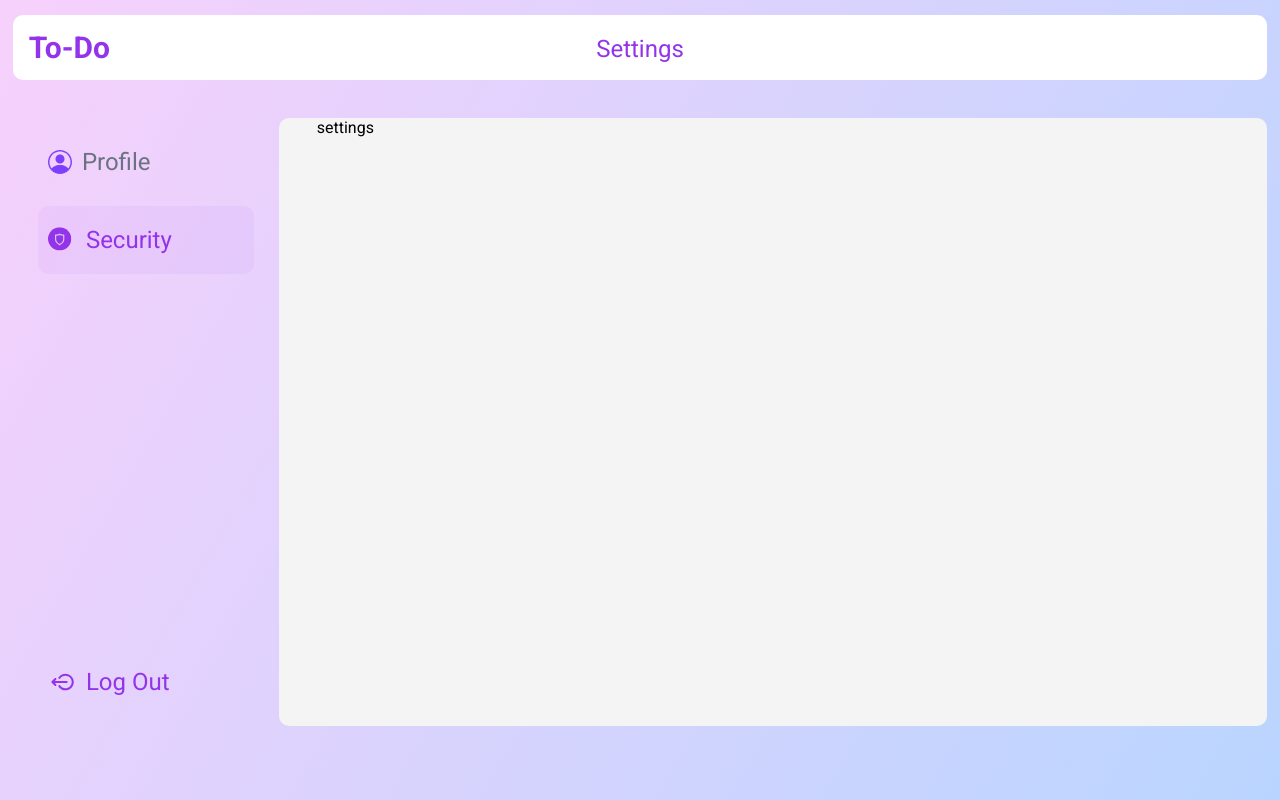
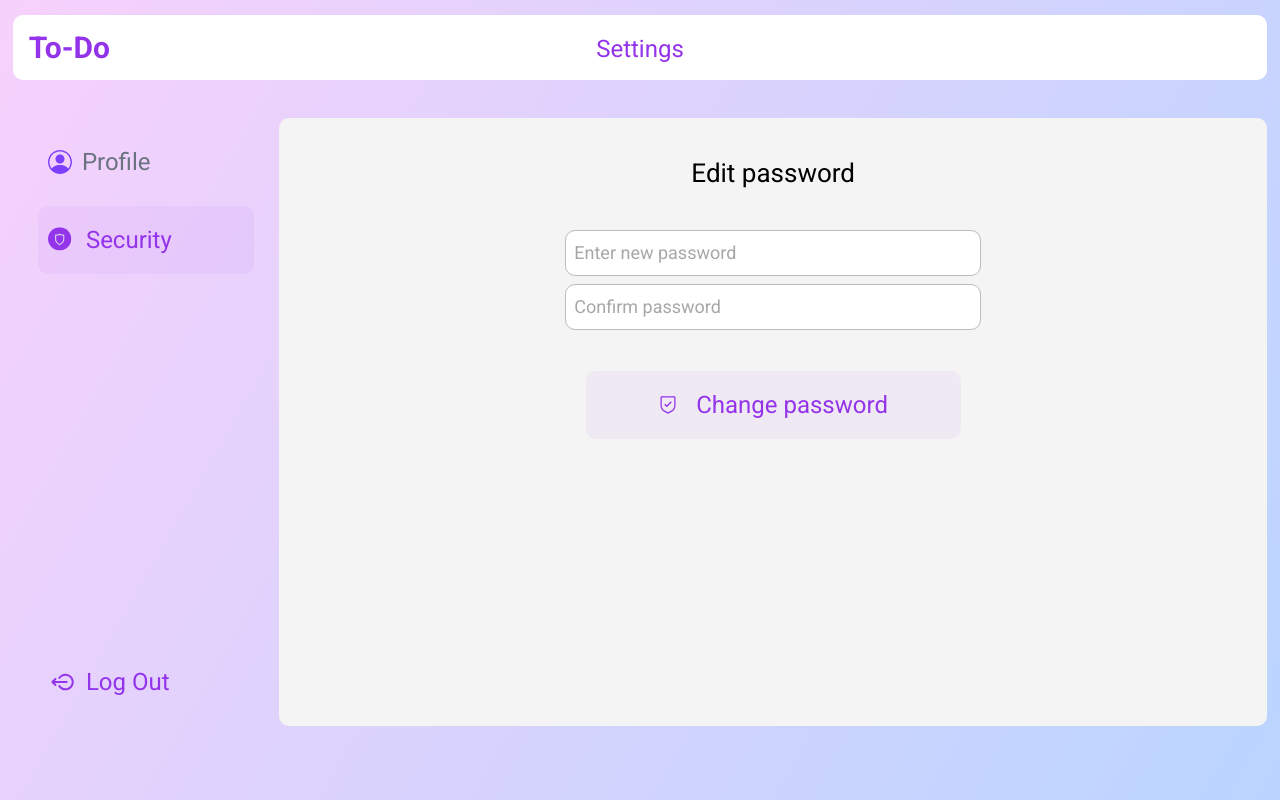
Before and after one commit to artemibragimov/todo-client-v2, a Next.js app: page /profile in a window 1280 px wide. Both pictures are taken after a click on the button "Security". Built offline with nearby package versions, Linux system fonts and the light colour scheme; no server answers.

Commit message:
Added password change function

```diff
--- a/src/assets/index.ts
+++ b/src/assets/index.ts
@@ -21,3 +21,4 @@ export { default as SecurityIcon } from "./security.svg";
 export { default as LogoutIcon } from "./logout.svg";
 export { default as ProfileBtnIcon } from "./profile.svg";
 export { default as ChangeIcon } from "./change.svg";
+export { default as ChangePasswordIcon } from "./changePassword.svg";
--- /dev/null
+++ b/src/components/security/Security.module.css
@@ -0,0 +1,72 @@
+.security {
+  text-align: center;
+  margin: 40px;
+}
+
+.title {
+  font-size: 26px;
+  margin-bottom: 5%;
+}
+
+.text_input {
+  display: block;
+  width: 50%;
+  margin: 1% auto 0 auto;
+  padding: 1%;
+  font-family: inherit;
+  font-size: 18px;
+  font-weight: 400;
+  line-height: 1.5;
+  color: #212529;
+  background-color: #fff;
+  background-clip: padding-box;
+  border: 1px solid #bdbdbd;
+  border-radius: 10px;
+  transition: border-color 0.15s ease-in-out, box-shadow 0.15s ease-in-out;
+}
+
+.text_input::placeholder {
+  color: #212529;
+  opacity: 0.4;
+}
+
+.text_input:focus {
+  background-color: #fff;
+  border-color: #bdbdbd;
+  outline: 0;
+  box-shadow: 0 0 0 0.2rem rgba(158, 158, 158, 0.25);
+}
+
+.text_input_error {
+  background-color: #fff;
+  border-color: #bdbdbd;
+  outline: 0;
+  box-shadow: 0 0 0 0.2rem rgba(255, 0, 0, 0.589);
+}
+
+.button {
+  border-radius: 10px;
+  border-style: none;
+  font-size: 24px;
+  transition: color 100ms;
+  padding: 20px 10px;
+  margin: 5% auto;
+  width: 45%;
+  height: 10%;
+  text-align: left;
+  align-items: center;
+  cursor: pointer;
+  display: flex;
+  justify-content: center;
+
+  background-color: #9333ea0f;
+  color: #9333ea;
+}
+
+.button:hover {
+  background: rgba(147, 51, 234, 0.2);
+}
+
+.button p {
+  margin: 0 0 0 5%;
+}
--- /dev/null
+++ b/src/components/security/Security.tsx
@@ -0,0 +1,79 @@
+import { SubmitHandler, useForm } from "react-hook-form";
+import s from "./Security.module.css";
+import { ChangePasswordIcon } from "../../assets";
+
+interface Security {
+  handleUpdate: (body: { updateType: string; text: string }) => void;
+}
+
+type Inputs = {
+  password: string;
+  confirmPassword: string;
+};
+
+const Security = ({ handleUpdate }: Security) => {
+  const {
+    register,
+    handleSubmit,
+    reset,
+    setError,
+    formState: { errors },
+  } = useForm<Inputs>({
+    defaultValues: {
+      password: "",
+      confirmPassword: "",
+    },
+  });
+
+  const onSubmit: SubmitHandler<Inputs> = async (data) => {
+    if (data.password !== data.confirmPassword) {
+      setError("password", { type: "custom", message: "custom message" });
+      setError("confirmPassword", {
+        type: "custom",
+        message: "custom message",
+      });
+    } else {
+      handleUpdate({ updateType: "updatePassword", text: data.password });
+      reset({
+        password: "",
+        confirmPassword: "",
+      });
+    }
+  };
+
+  return (
+    <div className={s.security}>
+      <div className={s.title}>Edit password</div>
+      <form className={s.form} onSubmit={handleSubmit(onSubmit)}>
+        <input
+          type={"password"}
+          className={
+            errors.password
+              ? s.text_input + " " + s.text_input_error
+              : s.text_input
+          }
+          placeholder="Enter new password"
+          {...register("password", { required: true })}
+        />
+
+        <input
+          type={"password"}
+          className={
+            errors.password
+              ? s.text_input + " " + s.text_input_error
+              : s.text_input
+          }
+          placeholder="Confirm password"
+          {...register("confirmPassword", { required: true })}
+        />
+
+        <button className={s.button} type="submit">
+          <ChangePasswordIcon />
+          <p>Change password</p>
+        </button>
+      </form>
+    </div>
+  );
+};
+
+export default Security;
--- a/src/components/userInfo/UserInfo.tsx
+++ b/src/components/userInfo/UserInfo.tsx
@@ -1,5 +1,5 @@
 import s from "./UserInfo.module.css";
-import { ChangeEventHandler, useRef } from "react";
+import { ChangeEventHandler, useEffect, useRef, useState } from "react";
 import ChangeButton from "../changeButton/ChangeButton";
 
 interface UserInfo {
@@ -7,11 +7,44 @@ interface UserInfo {
   email?: string;
   imageUrl?: string;
   handleChangeFile: ChangeEventHandler<HTMLInputElement>;
+  handleUpdate: (body: { updateType: string; text: string }) => void;
 }
 
-const UserInfo = ({ login, email, imageUrl, handleChangeFile }: UserInfo) => {
+const UserInfo = ({
+  login,
+  email,
+  imageUrl,
+  handleChangeFile,
+  handleUpdate,
+}: UserInfo) => {
+  const [changeType, setChangeType] = useState<string>();
+  const [localLogin, setLocalLogin] = useState<string>();
+  const [localEmail, setLocalEmail] = useState<string>();
   const ref = useRef<HTMLInputElement>(null);
 
+  const onChange: ChangeEventHandler<HTMLInputElement> = (e) => {
+    if (changeType === "updateLogin") {
+      setLocalLogin(e.target.value);
+    } else {
+      setLocalEmail(e.target.value);
+    }
+  };
+
+  const onBlur = () => {
+    if (changeType === "updateLogin" && localLogin && localLogin !== login) {
+      handleUpdate({ updateType: changeType, text: localLogin });
+    }
+
+    if (changeType === "updateEmail" && localEmail && localEmail !== email) {
+      handleUpdate({ updateType: changeType, text: localEmail });
+    }
+    setChangeType(undefined);
+  };
+
+  useEffect(() => {
+    setLocalLogin(login);
+    setLocalEmail(email);
+  }, [login]);
   return (
     <div className={s.userInfo}>
       <input ref={ref} type="file" onChange={handleChangeFile} hidden />
@@ -22,12 +55,34 @@ const UserInfo = ({ login, email, imageUrl, handleChangeFile }: UserInfo) => {
       </div>
 
       <div className={s.userLogin}>
-        {login}
-        {/*         <ChangeButton handleClick={} /> */}
+        {changeType === "updateLogin" ? (
+          <input
+            value={localLogin}
+            onBlur={onBlur}
+            onChange={onChange}
+            autoFocus={true}
+          />
+        ) : (
+          <div>
+            {login}{" "}
+            <ChangeButton handleClick={() => setChangeType("updateLogin")} />
+          </div>
+        )}
       </div>
       <div className={s.userEmail}>
-        {email}
-        {/*         <ChangeButton handleClick={} /> */}
+        {changeType === "updateEmail" ? (
+          <input
+            value={localEmail}
+            onBlur={onBlur}
+            onChange={onChange}
+            autoFocus
+          />
+        ) : (
+          <div>
+            {email}{" "}
+            <ChangeButton handleClick={() => setChangeType("updateEmail")} />
+          </div>
+        )}
       </div>
     </div>
   );
--- a/src/pages/profile/index.tsx
+++ b/src/pages/profile/index.tsx
@@ -6,11 +6,13 @@ import Button from "../../components/button/Button";
 import { ChangeEventHandler, useState } from "react";
 import UserInfo from "../../components/userInfo/UserInfo";
 import { userApi } from "../../store/services/UserService";
+import Security from "../../components/security/Security";
 
 const Profile = () => {
   const [active, setActive] = useState<string>("Profile");
   const { data: userData } = userApi.useGetMeQuery("");
   const [uploadAvatar] = userApi.useUploadAvatarMutation();
+  const [updateMe] = userApi.useUpdateMeMutation();
   const isActive = (name: string) => active === name;
   const router = useRouter();
   const onClickLogout = () => {
@@ -66,9 +68,10 @@ const Profile = () => {
               email={userData?.email}
               imageUrl={userData?.imageUrl}
               handleChangeFile={handleChangeFile}
+              handleUpdate={updateMe}
             />
           )}
-          {active === "Security" && <p>settings</p>}
+          {active === "Security" && <Security handleUpdate={updateMe} />}
         </div>
       </div>
     </div>
--- a/src/store/services/UserService.ts
+++ b/src/store/services/UserService.ts
@@ -52,5 +52,20 @@ export const userApi = createApi({
       }),
       providesTags: () => ["User"],
     }),
+
+    updateMe: build.mutation<
+      { message: string },
+      { updateType: string; text: string }
+    >({
+      query: (body) => ({
+        url: "/me",
+        method: "POST",
+        body,
+        headers: {
+          Authorization: `Bearer ${getTokenFromLocalStorage()}`,
+        },
+      }),
+      invalidatesTags: ["User"],
+    }),
   }),
 });
```
Also changed, not shown: src/pages/index.tsx (+9 -1 lines), src/styles/Home.module.css (+8 -1 lines), src/assets/changePassword.svg (added).
